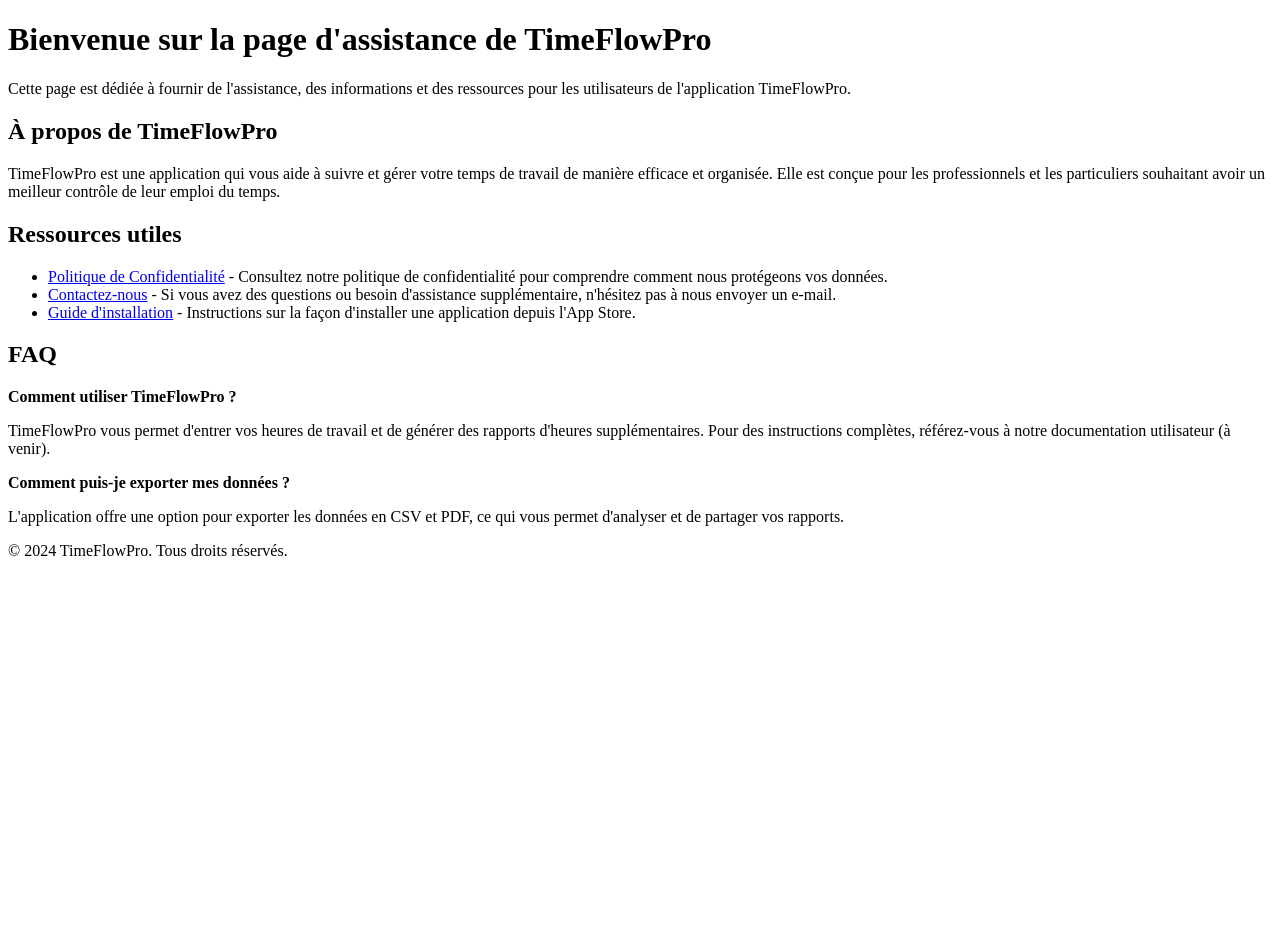
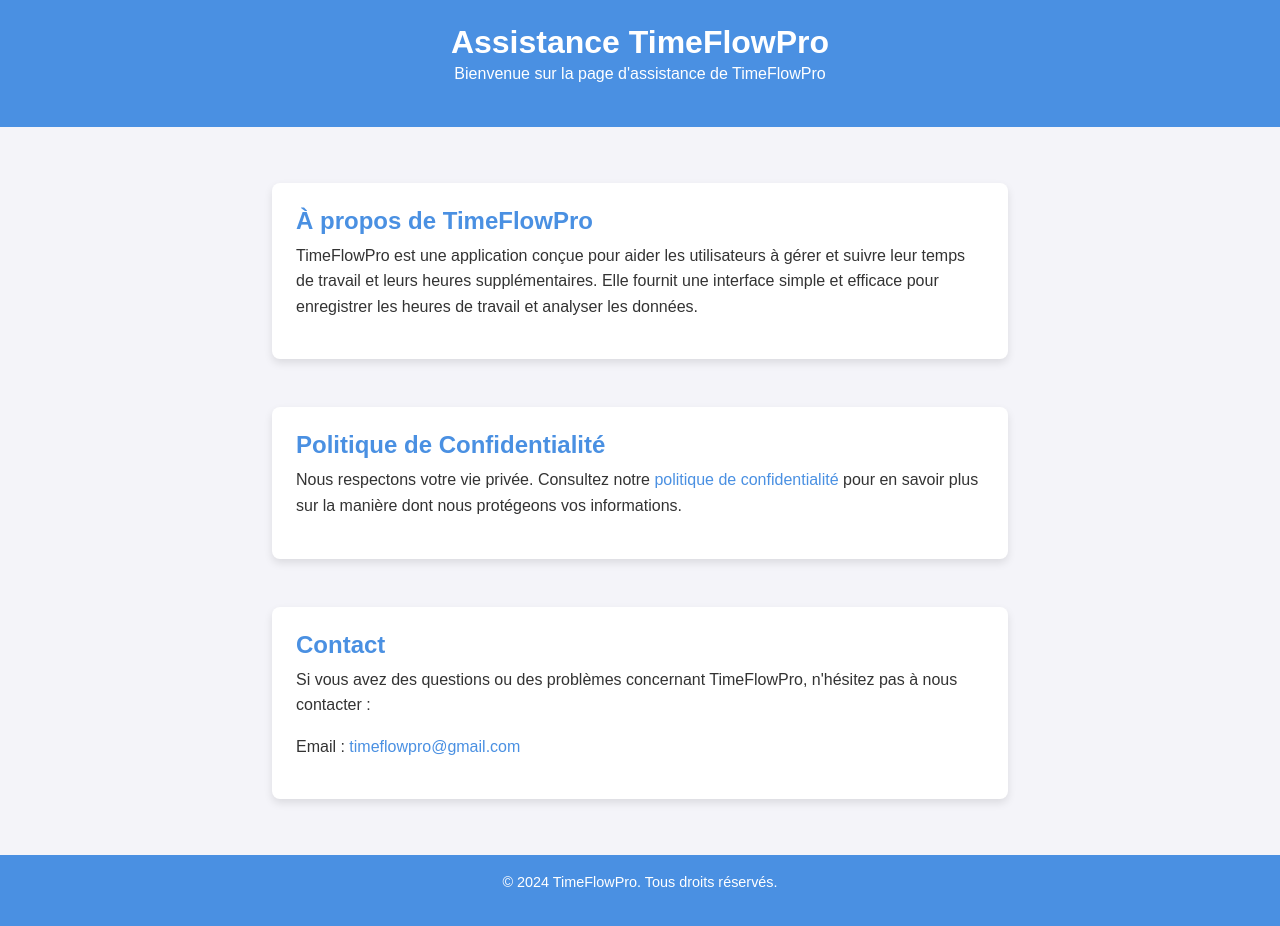
Before and after one commit to Ouevazzy/TimeFlowPro-Support, a plain HTML site: page index.html in a window 1280 px wide. Before the commit the page ends 800 px from the top, so only its background shows below. Drawn offline with Linux system fonts and the light colour scheme.

Commit message:
Update index.html

```diff
--- a/index.html
+++ b/index.html
@@ -4,35 +4,104 @@
     <meta charset="UTF-8">
     <meta name="viewport" content="width=device-width, initial-scale=1.0">
     <title>TimeFlowPro - Assistance</title>
+    <style>
+        /* Reset CSS */
+        * {
+            margin: 0;
+            padding: 0;
+            box-sizing: border-box;
+            font-family: Arial, sans-serif;
+        }
+
+        body {
+            display: flex;
+            flex-direction: column;
+            min-height: 100vh;
+            background-color: #f4f4f9;
+            color: #333;
+        }
+
+        header {
+            background-color: #4a90e2;
+            padding: 1.5rem;
+            color: white;
+            text-align: center;
+        }
+
+        header h1 {
+            font-size: 2rem;
+        }
+
+        main {
+            flex: 1;
+            display: flex;
+            flex-direction: column;
+            align-items: center;
+            padding: 2rem;
+            max-width: 800px;
+            margin: 0 auto;
+        }
+
+        section {
+            margin: 1.5rem 0;
+            padding: 1.5rem;
+            background-color: #fff;
+            border-radius: 8px;
+            box-shadow: 0 4px 8px rgba(0, 0, 0, 0.1);
+            width: 100%;
+        }
+
+        h2 {
+            color: #4a90e2;
+            margin-bottom: 0.5rem;
+        }
+
+        p {
+            line-height: 1.6;
+            margin-bottom: 1rem;
+        }
+
+        a {
+            color: #4a90e2;
+            text-decoration: none;
+        }
+
+        a:hover {
+            text-decoration: underline;
+        }
+
+        footer {
+            text-align: center;
+            padding: 1rem;
+            background-color: #4a90e2;
+            color: white;
+            font-size: 0.9rem;
+        }
+    </style>
 </head>
 <body>
     <header>
-        <h1>Bienvenue sur la page d'assistance de TimeFlowPro</h1>
-        <p>Cette page est dédiée à fournir de l'assistance, des informations et des ressources pour les utilisateurs de l'application TimeFlowPro.</p>
+        <h1>Assistance TimeFlowPro</h1>
+        <p>Bienvenue sur la page d'assistance de TimeFlowPro</p>
     </header>
 
+    <main>
         <section>
             <h2>À propos de TimeFlowPro</h2>
-        <p>TimeFlowPro est une application qui vous aide à suivre et gérer votre temps de travail de manière efficace et organisée. Elle est conçue pour les professionnels et les particuliers souhaitant avoir un meilleur contrôle de leur emploi du temps.</p>
+            <p>TimeFlowPro est une application conçue pour aider les utilisateurs à gérer et suivre leur temps de travail et leurs heures supplémentaires. Elle fournit une interface simple et efficace pour enregistrer les heures de travail et analyser les données.</p>
         </section>
 
         <section>
-        <h2>Ressources utiles</h2>
-        <ul>
-            <li><a href="https://ouevazzy.github.io/TimeFlowPro-Support/privacy.html">Politique de Confidentialité</a> - Consultez notre politique de confidentialité pour comprendre comment nous protégeons vos données.</li>
-            <li><a href="mailto:timeflowpro@gmail.com">Contactez-nous</a> - Si vous avez des questions ou besoin d'assistance supplémentaire, n'hésitez pas à nous envoyer un e-mail.</li>
-            <li><a href="https://support.apple.com/fr-fr/HT201287">Guide d'installation</a> - Instructions sur la façon d'installer une application depuis l'App Store.</li>
-        </ul>
+            <h2>Politique de Confidentialité</h2>
+            <p>Nous respectons votre vie privée. Consultez notre <a href="https://ouevazzy.github.io/TimeFlowPro-Support/privacy.html">politique de confidentialité</a> pour en savoir plus sur la manière dont nous protégeons vos informations.</p>
         </section>
 
         <section>
-        <h2>FAQ</h2>
-        <p><strong>Comment utiliser TimeFlowPro ?</strong></p>
-        <p>TimeFlowPro vous permet d'entrer vos heures de travail et de générer des rapports d'heures supplémentaires. Pour des instructions complètes, référez-vous à notre documentation utilisateur (à venir).</p>
-
-        <p><strong>Comment puis-je exporter mes données ?</strong></p>
-        <p>L'application offre une option pour exporter les données en CSV et PDF, ce qui vous permet d'analyser et de partager vos rapports.</p>
+            <h2>Contact</h2>
+            <p>Si vous avez des questions ou des problèmes concernant TimeFlowPro, n'hésitez pas à nous contacter :</p>
+            <p>Email : <a href="mailto:timeflowpro@gmail.com">timeflowpro@gmail.com</a></p>
         </section>
+    </main>
 
     <footer>
         <p>&copy; 2024 TimeFlowPro. Tous droits réservés.</p>
```
Lines whose indentation alone changed are shown as unchanged.
